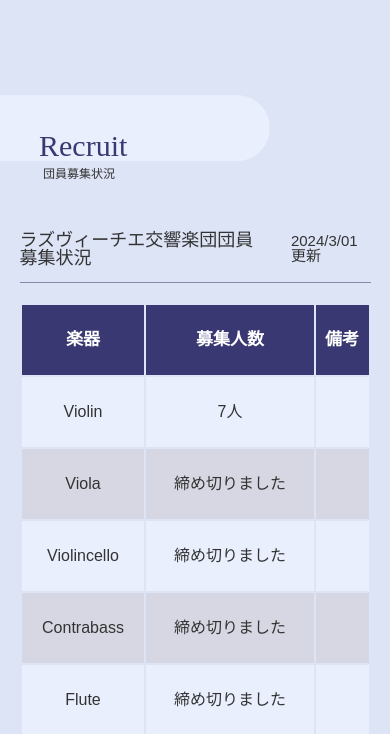
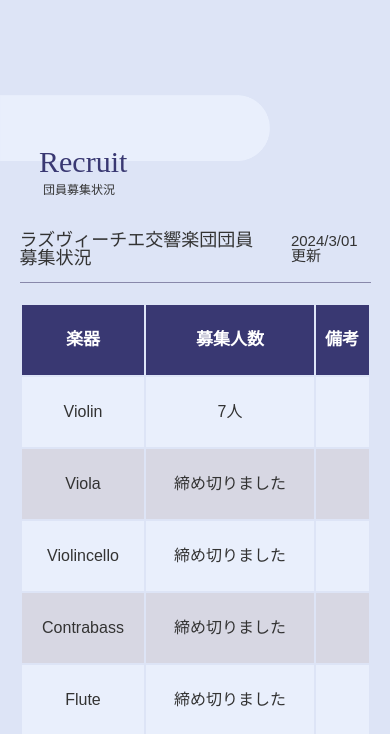
Before and after one commit to yukina-vna/raz_phil, a plain HTML site: page recruit/index.html in a window 390 px wide. Shown: the part 72-806 px from the top of the page. Drawn offline with nearby package versions, Linux system fonts and the light colour scheme.

Commit message:
修正版

```diff
--- a/css/common.css
+++ b/css/common.css
@@ -351,7 +351,7 @@ h1 {
     }
     .title_text {
         position: absolute;
-        top: 24%;
+        top: 26%;
     }
     .sub_content p {
         font-size: 14px;
```
